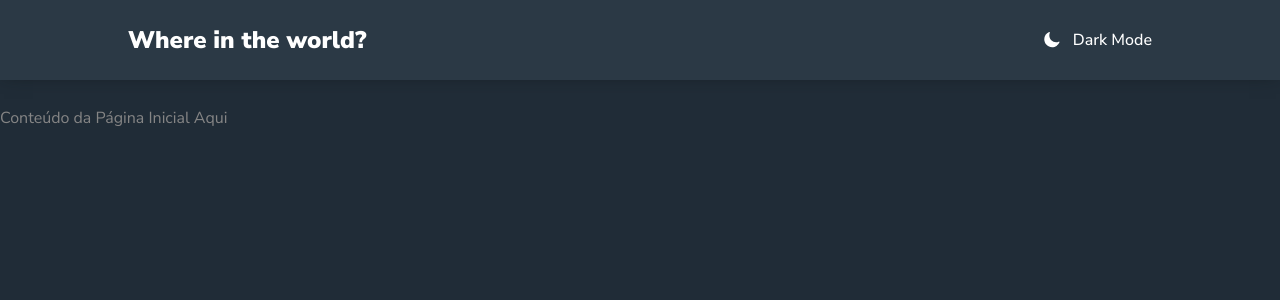
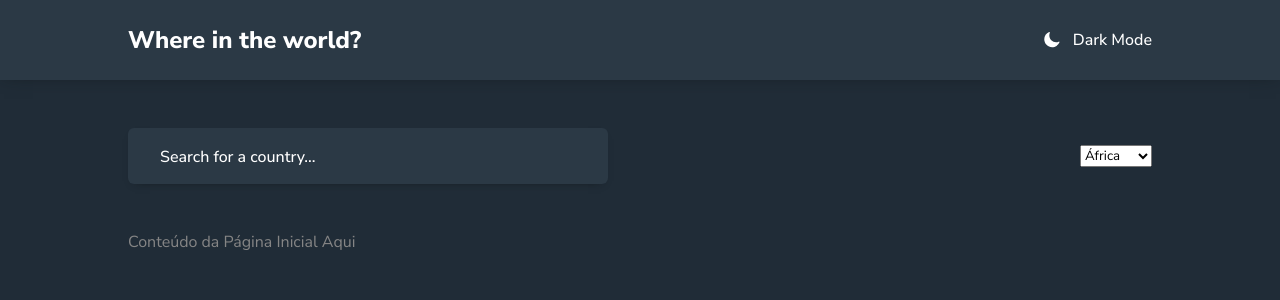
Before and after one commit to tenoriobn/restcountriesapi, a React (Vite) app: page / in a window 1280 px wide. Shown: the top 300 px of the page. Built offline with nearby package versions, Linux system fonts and the light colour scheme.

Commit message:
feature - Criando input com animação para procurar país

```diff
--- a/src/common/GlobalStyles/Colors.tsx
+++ b/src/common/GlobalStyles/Colors.tsx
@@ -6,8 +6,8 @@ const Colors = {
   darkGray: '#858585',
   veryLightGray: '#fafafa',
   white: '#ffffff',
-  veryDarkBlueHover: '#678098',
   darkGrayHover: '#d1d1d1',
+  veryDarkBlueActive: '#678098',
 };
 
 export default Colors;
--- a/src/common/GlobalStyles/GlobalStyles.tsx
+++ b/src/common/GlobalStyles/GlobalStyles.tsx
@@ -4,9 +4,13 @@ import Colors from "./Colors";
 const GlobalStyles = createGlobalStyle`
   body {
     background-color: ${Colors.veryDarkBlue};
-    color: ${Colors.black};
+    color: ${Colors.white};
     font-family: 'Nunito Sans';
     font-weight: 400;
+
+    input, select {
+      font-family: 'Nunito Sans';
+    }
   }
 `;
 
--- a/src/components/CardTest/index.tsx
+++ b/src/components/CardTest/index.tsx
@@ -3,6 +3,7 @@ import Colors from "../../common/GlobalStyles/Colors";
 
 const TestCardTitle = styled.h2`
   color: ${Colors.darkGray};
+  margin-top: 50px;
 `;
 
 export default function CardTest() {
--- /dev/null
+++ b/src/components/ControlPanel/FilterInput/index.tsx
@@ -0,0 +1,63 @@
+import styled from "styled-components";
+import Colors from "../../../common/GlobalStyles/Colors";
+
+const FilterInputWrapper = styled.div`
+  background-color: ${Colors.darkBlue};
+  border-radius: .375rem;
+  line-height: 3.625rem;
+  position: relative;
+  height: 56px;
+  max-width: 480px;
+  width: 100%;
+`;
+
+const Input = styled.input`
+  appearance: none;
+  outline: none;
+  border: none;
+  position: absolute;
+  background-color: transparent;
+  border-radius: .375rem;
+  box-sizing: border-box;
+  box-shadow: 0rem .25rem .5625rem -0.4375rem #111517;
+  color: ${Colors.white};
+  font-size: 1rem;
+  font-weight: 500;
+  width: 100%;
+  padding: 1.0625rem 2rem;
+  z-index: 5;
+
+  &:focus, &:valid {
+    border: .125rem solid ${Colors.darkGrayHover};
+    background-color: #202c37;
+    box-shadow: 0rem .25rem .75rem -0.1875rem #111517;
+  }
+
+  &:focus + .labelline, &:valid + .labelline {
+    background: ${Colors.veryDarkBlue};
+    color: ${Colors.white};
+    height: 30px;
+    line-height: 1.875rem;
+    transform: translate(17px, -18px) scale(0.88);
+    z-index: 6;
+    padding: 0 .5rem;
+    transition: all .2s ease-in-out;
+  }
+`;
+
+const Label = styled.div`
+  position: absolute;
+  padding: 0 2rem;
+  font-size: 1rem;
+  font-weight: 500;
+  transition: all .2s ease-in-out;
+`;
+
+export default function FilterInput() {
+  return (
+    <FilterInputWrapper>
+      <Input type="text" required />
+      <Label className="labelline">Search for a country...</Label>
+    </FilterInputWrapper>
+  );
+}
--- /dev/null
+++ b/src/components/ControlPanel/FilterSelect/index.tsx
@@ -0,0 +1,13 @@
+export default function FilterSelect() {
+  return (
+    <div>
+      <select name="Filter by Region" id="">
+        <option value="">África</option>
+        <option value="">América</option>
+        <option value="">Asia</option>
+        <option value="">Europe</option>
+        <option value="">Oceania</option>
+      </select>
+    </div>
+  );
+}
--- /dev/null
+++ b/src/components/ControlPanel/index.tsx
@@ -0,0 +1,24 @@
+import styled from "styled-components";
+import FilterInput from "./FilterInput";
+import FilterSelect from "./FilterSelect";
+
+const ControlPanelContainer = styled.div`
+  display: flex;
+  flex-direction: column;
+  gap: 3.125rem;
+
+  @media (min-width: 768px) {
+    flex-direction: row;
+    align-items: center;
+    justify-content: space-between;
+  }
+`;
+
+export default function ControlPanel() {
+  return (
+    <ControlPanelContainer>
+      <FilterInput />
+      <FilterSelect />
+    </ControlPanelContainer>
+  );
+}
--- a/src/components/Header/index.tsx
+++ b/src/components/Header/index.tsx
@@ -9,7 +9,7 @@ const HeaderContainer = styled.header`
   flex-direction: column;
   justify-content: center;
   background-color: ${Colors.darkBlue};
-  box-shadow: 0px -4px 18px -4px ${Colors.charcoalBlue};
+  box-shadow: 0rem -0.25rem 1.125rem -0.25rem ${Colors.charcoalBlue};
   height: 100px;
   margin-bottom: 1.875rem;
 
@@ -23,6 +23,7 @@ const HeaderContainer = styled.header`
 
   @media (min-width: 768px) {
     height: 80px;
+    margin-bottom: 3rem;
   }
 `;
 
@@ -35,13 +36,14 @@ const ContentWrapper = styled.div`
   @media (min-width: 992px) {
     margin: 0 auto;
     width: 80%;
+    max-width: 1200px;
   }
 `;
 
 const Title = styled.h2`
   color: ${Colors.white};
   font-size: 1.0625rem;
-  font-weight: 900;
+  font-weight: 800;
 
   @media (min-width: 768px) {
     font-size: 1.5rem;
@@ -58,7 +60,7 @@ const DarkModeLabel = styled.label`
   font-size: .875rem;
   font-weight: 500;
 
-  transition: all .3s ease-in-out;
+  transition: all .2s ease-in-out;
 
   &:hover {
     color: ${Colors.darkGrayHover};
@@ -69,10 +71,10 @@ const DarkModeLabel = styled.label`
   }
 
   &:active {
-    color: #678098;
+    color: ${Colors.veryDarkBlueActive};
 
     path {
-      fill: #678098;
+      fill: ${Colors.veryDarkBlueActive};
     }
   }
 
--- a/src/pages/HomePage.tsx
+++ b/src/pages/HomePage.tsx
@@ -1,13 +1,29 @@
 import styled from "styled-components";
 import CardTest from "../components/CardTest";
+import ControlPanel from "../components/ControlPanel";
 
 const MainContainer = styled.main`
   min-height: 100vh;
+
+  @media (max-width: 991px) {
+    padding: 0 1.25rem;
+  }
+
+  @media (max-width: 374px) {
+    padding: 0 1rem;
+  }
+
+  @media (min-width: 992px) {
+    margin: 0 auto;
+    width: 80%;
+    max-width: 1200px;
+  }
 `;
 
 export default function HomePage() {
   return (
     <MainContainer>
+      <ControlPanel />
       <CardTest />
     </MainContainer>
   );
```
